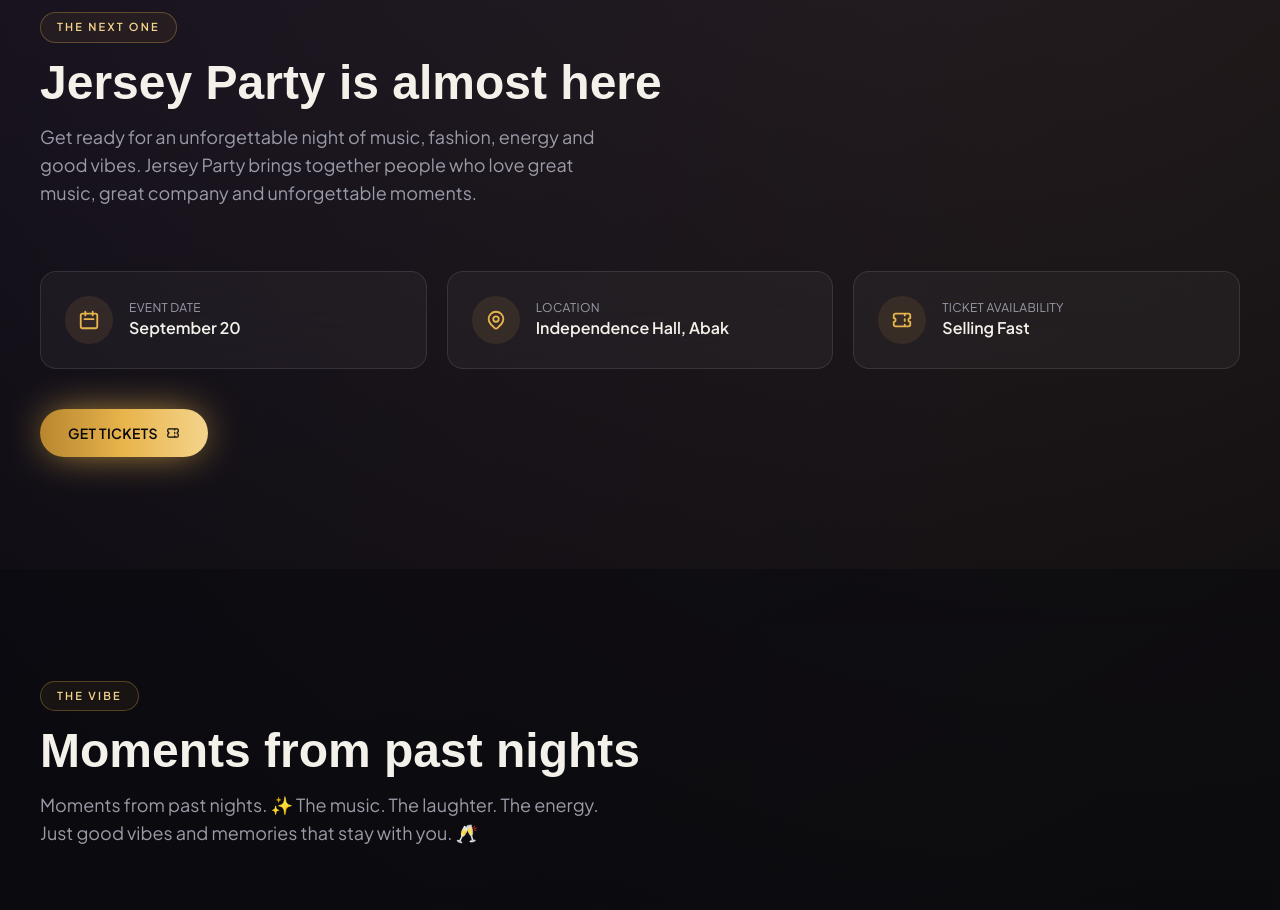
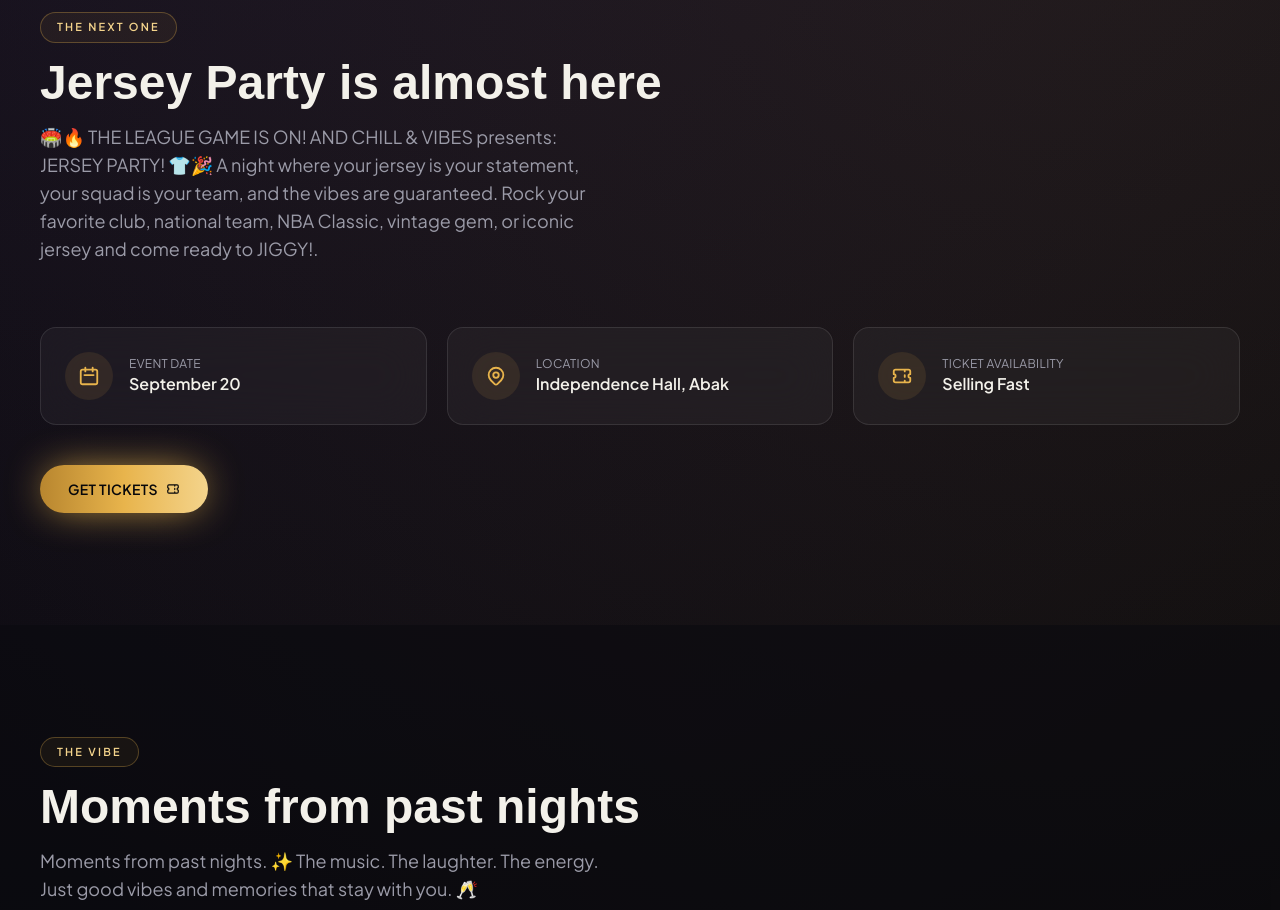
Before and after one commit to InimfonUdoh/Chills-Vibes, a React (Vite) app: page / in a window 1280 px wide. Shown: the part 900-1810 px from the top of the page. Built offline with nearby package versions, Linux system fonts and the light colour scheme; a web font is replaced by a local one.

Commit message:
Updated stang Chills & Vibes frontend

```diff
--- a/src/pages/Home.tsx
+++ b/src/pages/Home.tsx
@@ -37,7 +37,9 @@ const Home = () => {
           <SectionTitle
             eyebrow="The Next One"
             title="Jersey Party is almost here"
-            description="Get ready for an unforgettable night of music, fashion, energy and good vibes. Jersey Party brings together people who love great music, great company and unforgettable moments."
+            description="🏟️🔥 THE LEAGUE GAME IS ON! AND CHILL & VIBES presents: JERSEY PARTY! 👕🎉
+                          A night where your jersey is your statement, your squad is your team, and the vibes are guaranteed.
+                        Rock your favorite club, national team, NBA Classic, vintage gem, or iconic jersey and come ready to JIGGY!."
           />
 
           <div className="grid grid-cols-1 gap-5 sm:grid-cols-3">
```
